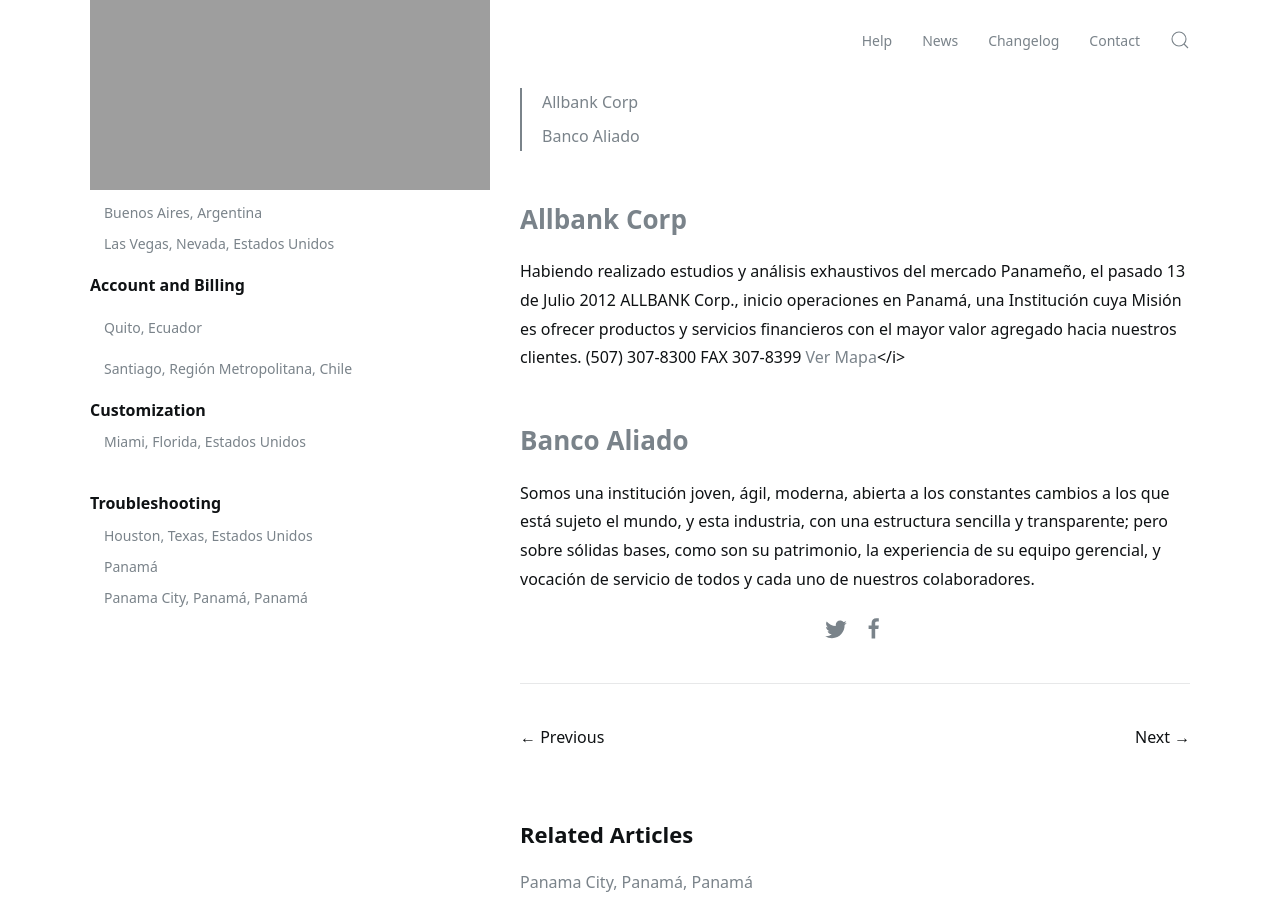
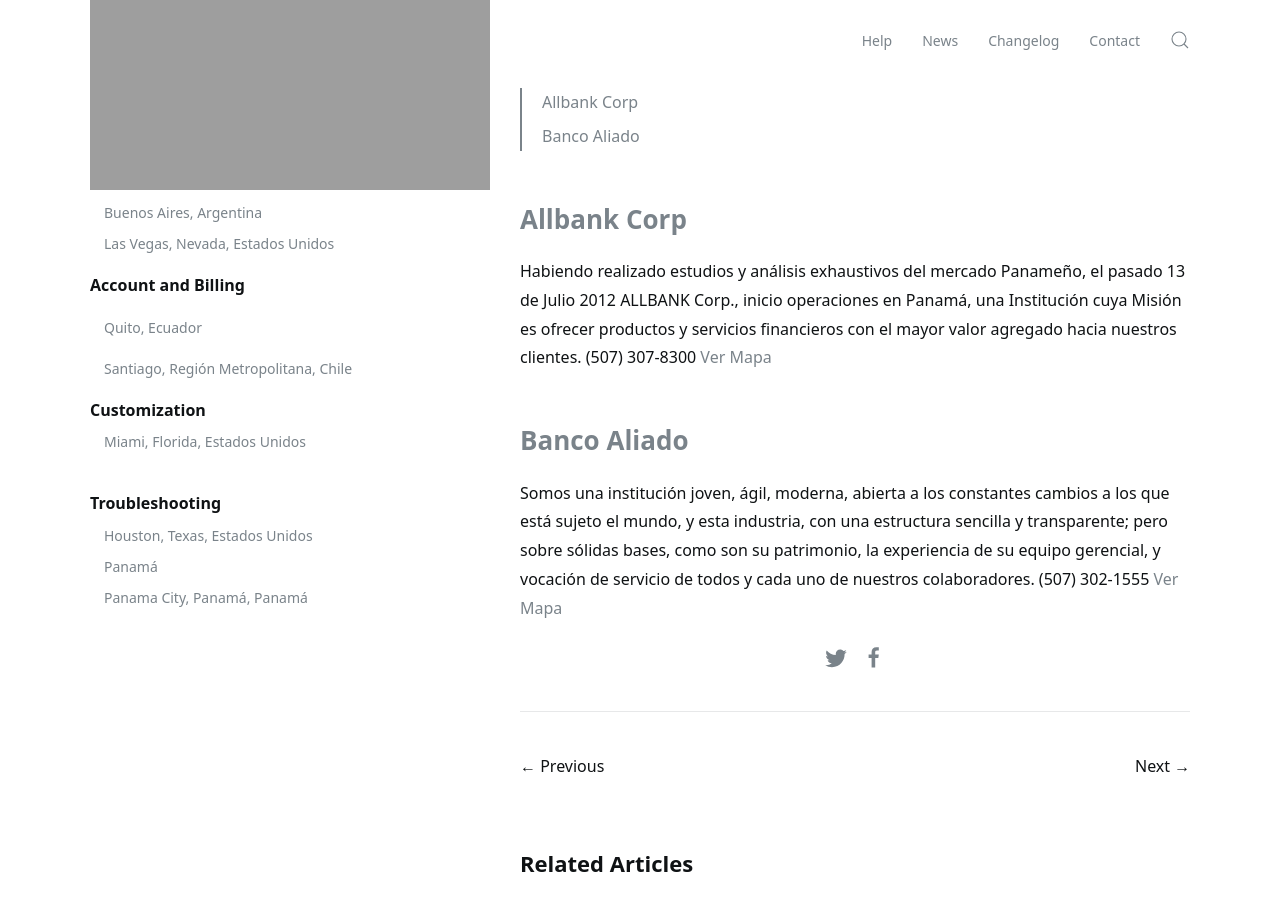
Before and after one commit to jelmii/jelmii.github.io, a Jekyll site: the page built from _docs/quickstart.md, in a window 1280 px wide and 900 px high, scrolled down 317 px. Built offline with Jekyll 4.4.1, drawn with Linux system fonts in a browser that asks for light colours; grey boxes are pictures that could not be loaded.

Commit message:
Update quickstart.md

```diff
--- a/_docs/quickstart.md
+++ b/_docs/quickstart.md
@@ -13,14 +13,9 @@ tags: featured
 
 
 ## [Allbank Corp](https://www.allbank.com.pa)
-Habiendo realizado estudios y análisis exhaustivos del mercado Panameño, el pasado 13 de Julio 2012 ALLBANK Corp., inicio operaciones en Panamá, una Institución cuya Misión es ofrecer productos y servicios financieros con el mayor valor agregado hacia nuestros clientes. (507) 307-8300 FAX 307-8399 [Ver Mapa](https://www.google.com/maps/place/ALLBANK/@8.9797556,-79.5281407,15z/data=!4m5!3m4!1s0x0:0xb6e2b2e0214c9069!8m2!3d8.9797556!4d-79.5281407)</i><br>
+Habiendo realizado estudios y análisis exhaustivos del mercado Panameño, el pasado 13 de Julio 2012 ALLBANK Corp., inicio operaciones en Panamá, una Institución cuya Misión es ofrecer productos y servicios financieros con el mayor valor agregado hacia nuestros clientes. (507) 307-8300 [Ver Mapa](https://www.google.com/maps/place/ALLBANK/@8.9797556,-79.5281407,15z/data=!4m5!3m4!1s0x0:0xb6e2b2e0214c9069!8m2!3d8.9797556!4d-79.5281407)
 
 
 ## [Banco Aliado](https://www.bancoaliado.com)
 Somos una institución joven, ágil, moderna, abierta a los constantes cambios a los que está sujeto el mundo, y esta industria, con una estructura sencilla y transparente; pero sobre sólidas bases, como son su patrimonio, la experiencia de su equipo gerencial, y vocación de servicio de todos y cada uno de nuestros colaboradores.
-
-<head>
-<title>Font Awesome Icons</title>
-<meta name="viewport" content="width=device-width, initial-scale=1">
-<link rel="stylesheet" href="https://cdnjs.cloudflare.com/ajax/libs/font-awesome/4.7.0/css/font-awesome.min.css">
-</head>
+(507) 302-1555 [Ver Mapa](https://www.google.com/maps/place/Banco+Aliado/@8.98367,-79.5229174,16.25z/data=!4m12!1m6!3m5!1s0x8faca8e323430179:0x68b22157d80c4957!2sBanco+Aliado!8m2!3d8.9835342!4d-79.5188033!3m4!1s0x8faca8e323430179:0x68b22157d80c4957!8m2!3d8.9835342!4d-79.5188033)
```
